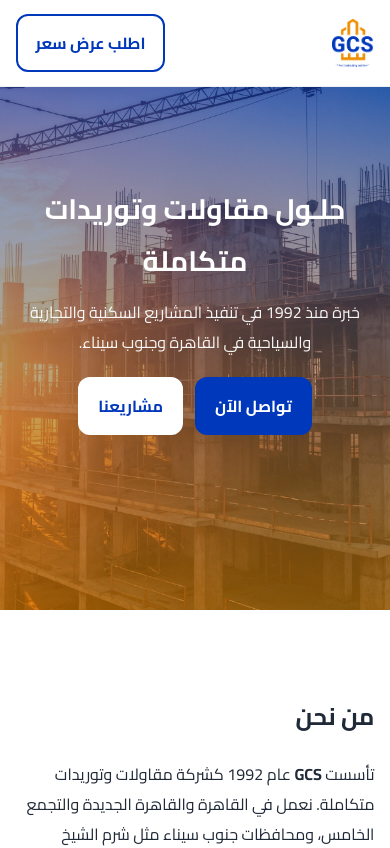
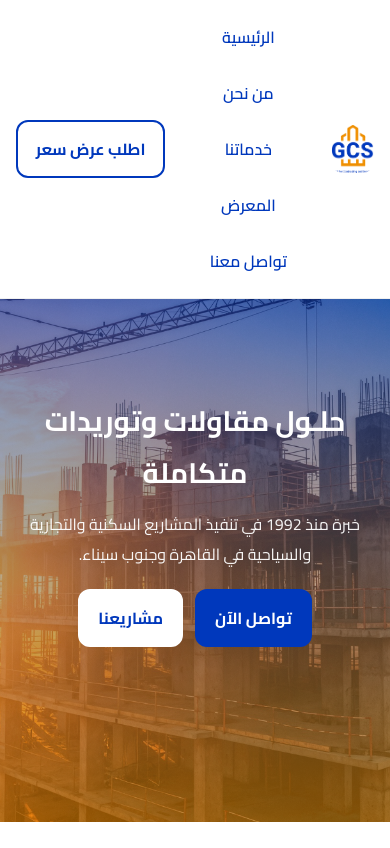
Before and after one commit to maiioozzaa/ccggss, a plain HTML site: page index.html in a window 390 px wide. Shown: the top 848 px of the page. Drawn offline with Linux system fonts and the light colour scheme.

Commit message:
Update style.css

```diff
--- a/style.css
+++ b/style.css
@@ -59,7 +59,12 @@ a{text-decoration:none;color:inherit}
   .logo{height:48px}
 }
 @media (max-width:560px){
-  .nav{display:none}
+  .nav{
+    display:flex;
+    flex-direction:column;
+    align-items:center;
+    gap:10px;
+  }
   .cards{grid-template-columns:1fr}
   .gallery{grid-template-columns:1fr}
   .hero{min-height:62vh}
```
